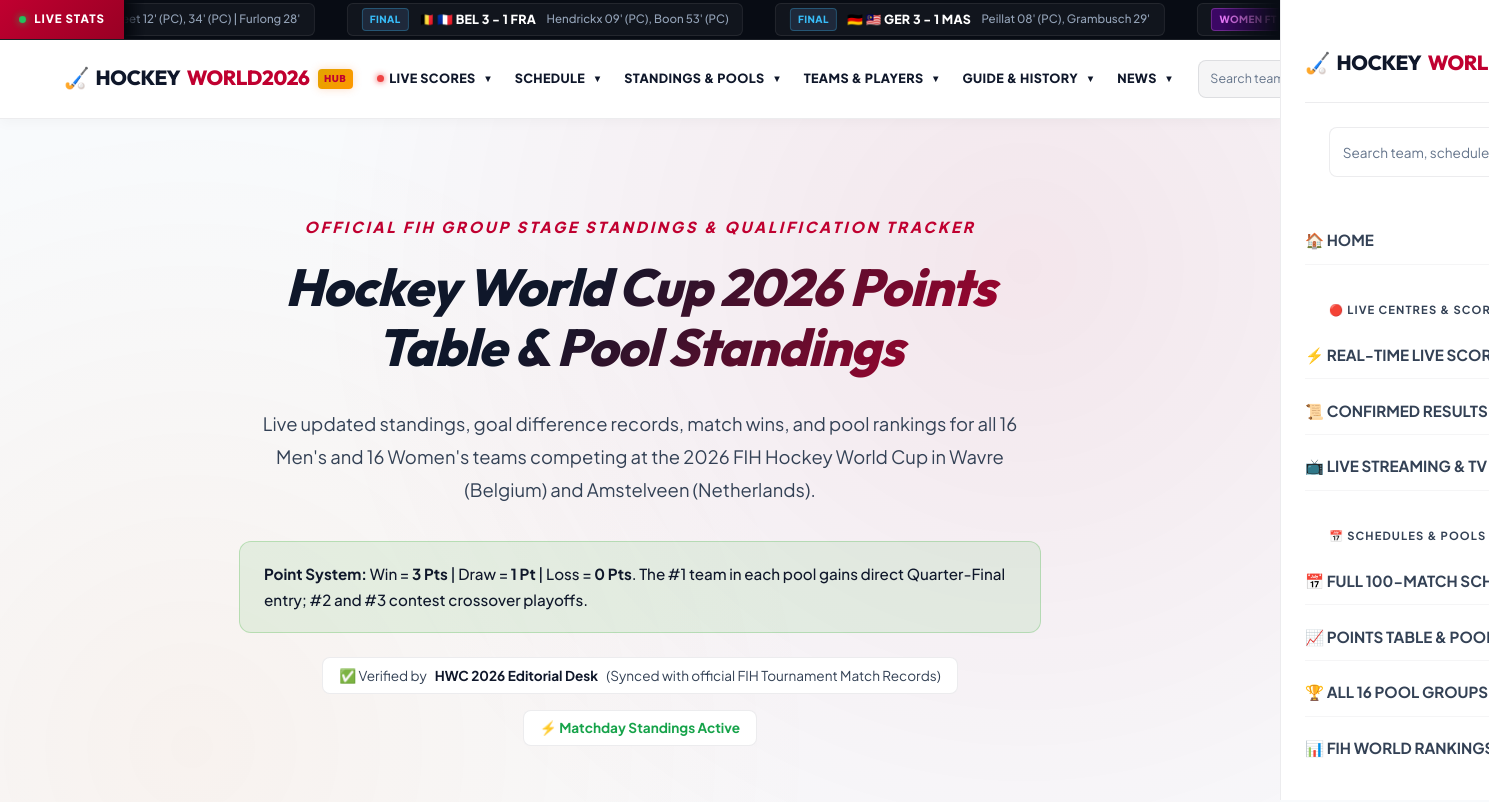
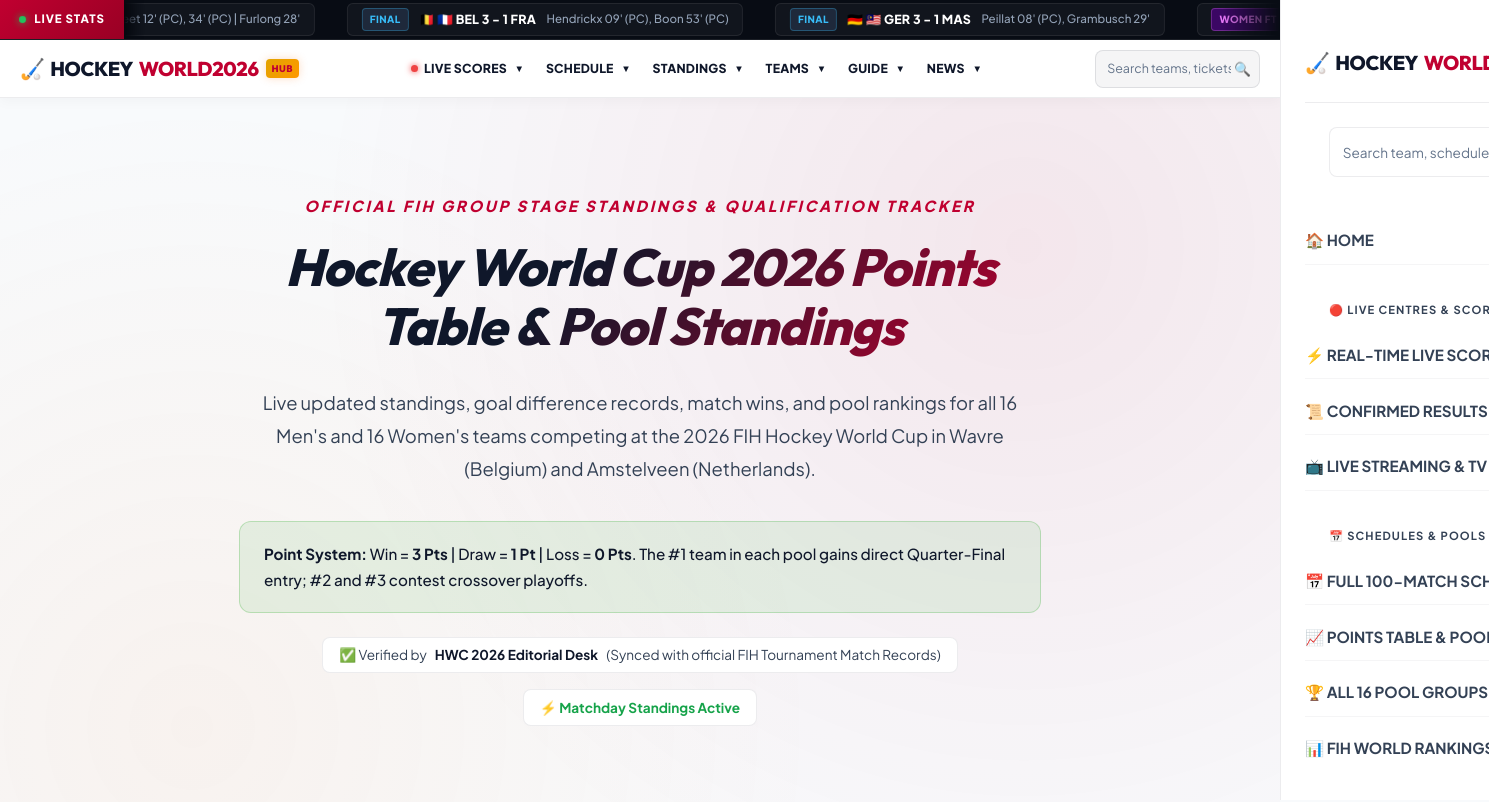
Before and after one commit to liveetcstream-beep/hockeyworldcup2026, a Next.js app: page /points-table in a window 1280 px wide. Shown: the top 802 px of the page, 1489 px wide, since content can reach past the window. Built offline with nearby package versions, Linux system fonts and the light colour scheme.

Commit message:
Fix: Header navbar width overflow, compact nav labels, and remove clipped button

```diff
--- a/src/app/components/Header.js
+++ b/src/app/components/Header.js
@@ -273,10 +273,10 @@ export default function Header() {
                 </div>
               </li>
 
-              {/* Category 3: Standings & Pools (Merged Points Table + All 16 Groups + World Rankings) */}
+              {/* Category 3: Standings */}
               <li className="mega-menu-trigger">
                 <a href="/points-table" className="mega-trigger-label flex items-center gap-1">
-                  Standings & Pools <span style={{ fontSize: "0.6rem", marginLeft: "2px" }}>▼</span>
+                  Standings <span style={{ fontSize: "0.6rem", marginLeft: "2px" }}>▼</span>
                 </a>
                 <div className="mega-dropdown width-md">
                   <div className="mega-grid cols-2">
@@ -302,10 +302,10 @@ export default function Header() {
                 </div>
               </li>
 
-              {/* Category 4: Teams & Players (Merged Teams + 80+ Player Profiles + Head-to-Head) */}
+              {/* Category 4: Teams */}
               <li className="mega-menu-trigger">
                 <a href="/teams" className="mega-trigger-label flex items-center gap-1">
-                  Teams & Players <span style={{ fontSize: "0.6rem", marginLeft: "2px" }}>▼</span>
+                  Teams <span style={{ fontSize: "0.6rem", marginLeft: "2px" }}>▼</span>
                 </a>
                 <div className="mega-dropdown width-md">
                   <div className="mega-grid cols-2">
@@ -330,10 +330,10 @@ export default function Header() {
                 </div>
               </li>
 
-              {/* Category 5: Tournament Guide (Merged Venues + Tickets + History + Format) */}
+              {/* Category 5: Guide */}
               <li className="mega-menu-trigger">
                 <a href="/venues" className="mega-trigger-label flex items-center gap-1">
-                  Guide & History <span style={{ fontSize: "0.6rem", marginLeft: "2px" }}>▼</span>
+                  Guide <span style={{ fontSize: "0.6rem", marginLeft: "2px" }}>▼</span>
                 </a>
                 <div className="mega-dropdown width-md">
                   <div className="mega-grid cols-2">
@@ -379,7 +379,7 @@ export default function Header() {
             </ul>
           </nav>
 
-          {/* Right Header Widgets: Compact Search & Live Match CTA */}
+          {/* Right Header Widgets: Search Form & Mobile Trigger */}
           <div className="header-right-widgets">
             {/* Compact Search Bar */}
             <form onSubmit={handleSearchSubmit} className="search-form desktop-only">
@@ -416,12 +416,6 @@ export default function Header() {
                 </div>
               )}
             </form>
-
-            {/* Glowing Live CTA Button */}
-            <a href="/live-scores" className="live-match-cta">
-              <span className="ping-dot-animation"></span>
-              <span>LIVE MATCHES</span>
-            </a>
 
             {/* Mobile Menu Hamburger */}
             <button
--- a/src/app/globals.css
+++ b/src/app/globals.css
@@ -135,26 +135,33 @@ h1, h2, h3, h4, h5, h6 {
   position: sticky;
   top: 0;
   z-index: 1000;
-  padding: 0.65rem 0;
+  padding: 0.6rem 0;
+  width: 100%;
+}
+
+.sports-header .sports-container {
+  max-width: 1380px;
+  padding: 0 1.25rem;
 }
 
 .header-flex {
   display: flex;
   justify-content: space-between;
   align-items: center;
-  gap: 1.5rem;
+  gap: 1rem;
+  width: 100%;
 }
 
 .logo-text {
   font-family: var(--font-heading);
-  font-size: 1.28rem;
+  font-size: 1.25rem;
   font-weight: 900;
   letter-spacing: -0.02em;
   color: #0f172a;
   text-decoration: none;
   display: flex;
   align-items: center;
-  gap: 0.4rem;
+  gap: 0.35rem;
   flex-shrink: 0;
 }
 
@@ -165,9 +172,9 @@ h1, h2, h3, h4, h5, h6 {
 .logo-badge {
   background: linear-gradient(135deg, var(--accent) 0%, #ff9800 100%);
   color: #fff;
-  font-size: 0.62rem;
+  font-size: 0.6rem;
   font-weight: 900;
-  padding: 0.12rem 0.4rem;
+  padding: 0.1rem 0.35rem;
   border-radius: 4px;
   text-transform: uppercase;
   letter-spacing: 0.05em;
@@ -177,11 +184,12 @@ h1, h2, h3, h4, h5, h6 {
 
 .sports-nav {
   display: flex;
-  gap: 1.35rem;
+  gap: 0.95rem;
   list-style: none;
   align-items: center;
   margin: 0;
   padding: 0;
+  flex-wrap: nowrap;
 }
 
 .sports-nav > li > a,
@@ -189,11 +197,11 @@ h1, h2, h3, h4, h5, h6 {
 .dropdown-trigger {
   color: #0f172a !important;
   text-decoration: none;
-  font-size: 0.79rem;
+  font-size: 0.77rem;
   font-weight: 800;
   text-transform: uppercase;
-  letter-spacing: 0.03em;
-  padding: 0.8rem 0;
+  letter-spacing: 0.02em;
+  padding: 0.7rem 0.2rem;
   display: inline-flex;
   align-items: center;
   position: relative;
```
